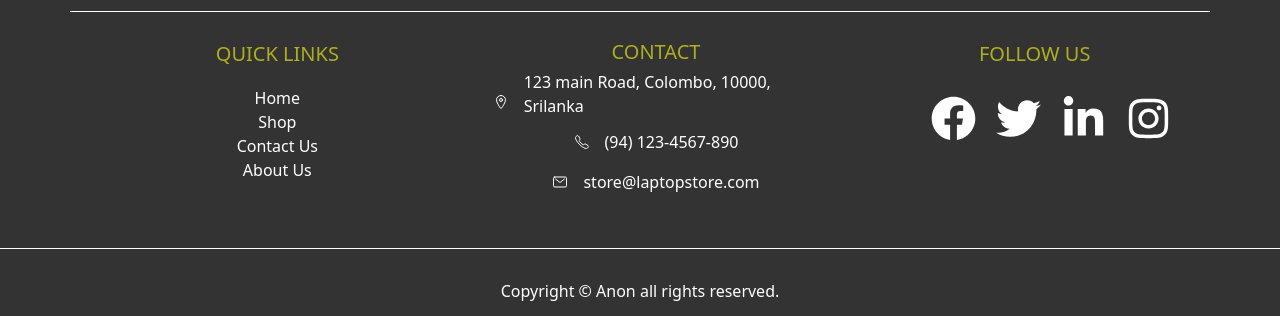
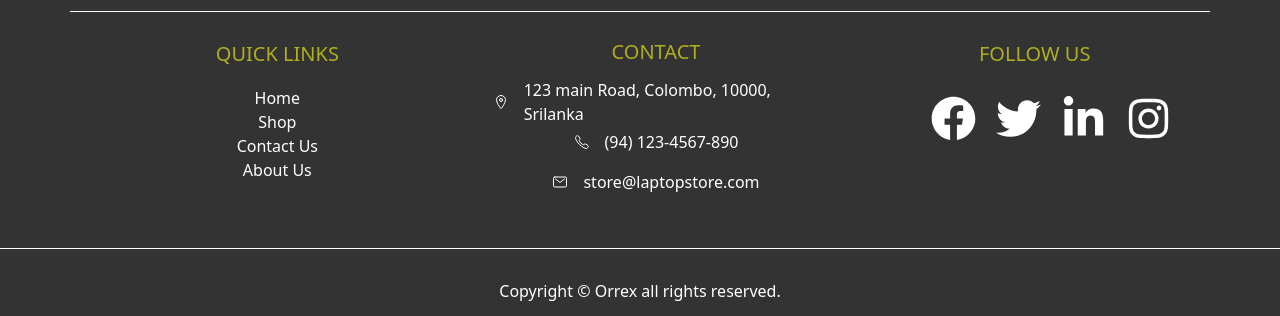
Before and after one commit to usbzonelk/ecommerce-app, a React (Create React App) app: page / in a window 1280 px wide. Shown: the part 1653-1969 px from the top of the page. Built offline with nearby package versions, Linux system fonts and the light colour scheme; no server answers.

Commit message:
Added minor changes in #Footer

```diff
--- a/src/components/Footer.jsx
+++ b/src/components/Footer.jsx
@@ -153,7 +153,7 @@
             <div className="footer-bottom">
                 <div className="container">
                     <p>
-                        Copyright &copy; <a href="#">Anon</a> all rights reserved.
+                        Copyright &copy; <a href="#">Orrex</a> all rights reserved.
                     </p>
                 </div>
             </div>
--- a/src/styles/style.scss
+++ b/src/styles/style.scss
@@ -906,6 +906,10 @@
                         justify-content: flex-start;
                     }
                 }
+
+                .content {
+                    margin: 0;
+                }
             }
         }
 
```
